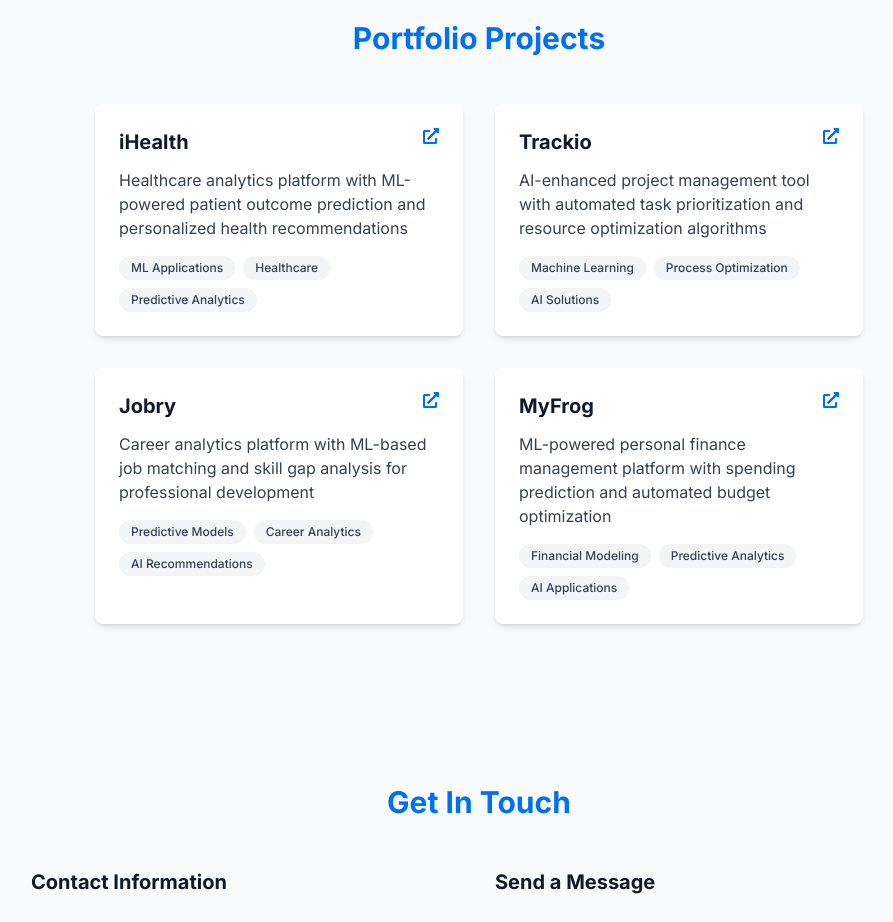
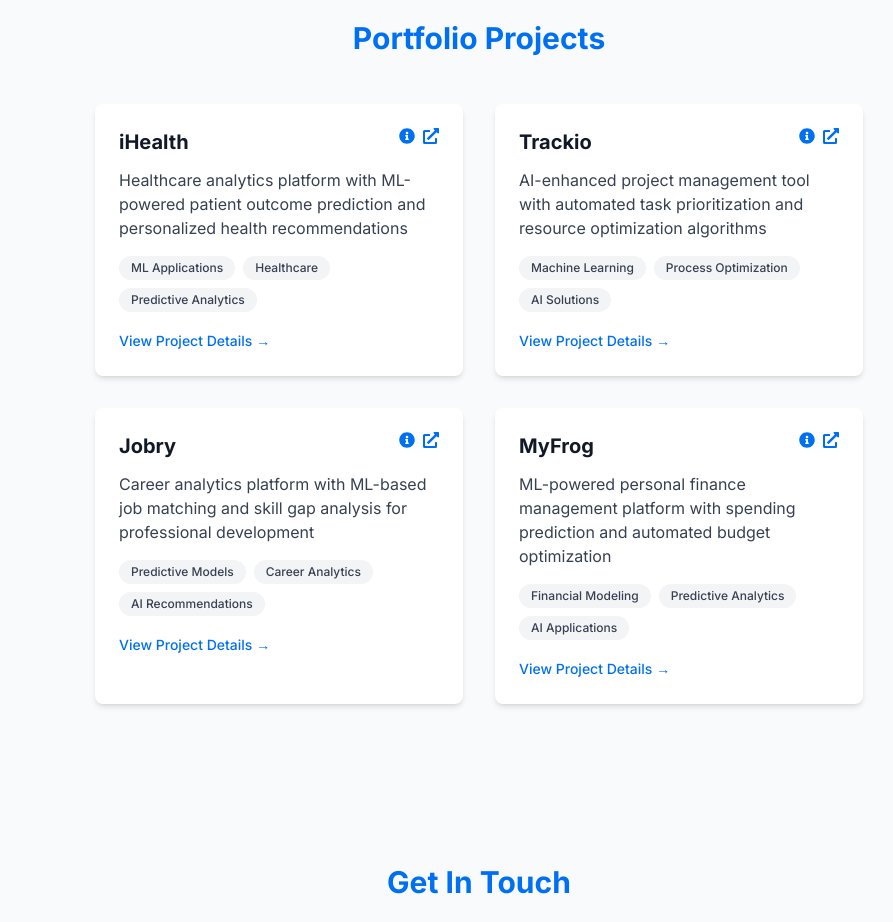
Before and after one commit to ulvibashir/profile, a Next.js app: page / in a window 1280 px wide. Shown: the part 3820-4742 px from the top of the page, without its empty margins (161-1054 px from the left). Built offline with nearby package versions, Linux system fonts and the light colour scheme.

Commit message:
Update PortfolioProjects.tsx

```diff
--- a/src/components/PortfolioProjects.tsx
+++ b/src/components/PortfolioProjects.tsx
@@ -1,29 +1,34 @@
 'use client'
 
 import { motion } from 'framer-motion'
-import { FaExternalLinkAlt } from 'react-icons/fa'
+import { FaExternalLinkAlt, FaInfoCircle } from 'react-icons/fa'
+import Link from 'next/link'
 
 const projectsData = [
   {
     title: 'iHealth',
+    slug: 'ihealth',
     url: 'https://www.ihealth.ink/',
     description: 'Healthcare analytics platform with ML-powered patient outcome prediction and personalized health recommendations',
     tags: ['ML Applications', 'Healthcare', 'Predictive Analytics']
   },
   {
     title: 'Trackio',
+    slug: 'trackio',
     url: 'https://www.trackio.art/',
     description: 'AI-enhanced project management tool with automated task prioritization and resource optimization algorithms',
     tags: ['Machine Learning', 'Process Optimization', 'AI Solutions']
   },
   {
     title: 'Jobry',
+    slug: 'jobry',
     url: 'https://www.jobry.me/',
     description: 'Career analytics platform with ML-based job matching and skill gap analysis for professional development',
     tags: ['Predictive Models', 'Career Analytics', 'AI Recommendations']
   },
   {
     title: 'MyFrog',
+    slug: 'myfrog',
     url: 'https://www.myfrog.me/',
     description: 'ML-powered personal finance management platform with spending prediction and automated budget optimization',
     tags: ['Financial Modeling', 'Predictive Analytics', 'AI Applications']
@@ -48,6 +53,7 @@ const PortfolioProjects = () => {
               <ProjectCard
                 key={index}
                 title={project.title}
+                slug={project.slug}
                 url={project.url}
                 description={project.description}
                 tags={project.tags}
@@ -62,14 +68,15 @@ const PortfolioProjects = () => {
 }
 
 interface ProjectCardProps {
-  title: string
-  url: string
-  description: string
-  tags: string[]
-  index: number
+  title: string;
+  slug: string;
+  url: string;
+  description: string;
+  tags: string[];
+  index: number;
 }
 
-const ProjectCard = ({ title, url, description, tags, index }: ProjectCardProps) => {
+const ProjectCard = ({ title, slug, url, description, tags, index }: ProjectCardProps) => {
   return (
     <motion.div
       initial={{ opacity: 0, y: 20 }}
@@ -81,6 +88,14 @@ const ProjectCard = ({ title, url, description, tags, index }: ProjectCardProps)
       <div className="p-6">
         <div className="flex justify-between items-start mb-3">
           <h3 className="text-xl font-bold">{title}</h3>
+          <div className="flex space-x-2">
+            <Link
+              href={`/portfolio/${slug}`}
+              className="text-primary hover:text-blue-600 transition-colors"
+              aria-label={`Learn more about ${title}`}
+            >
+              <FaInfoCircle />
+            </Link>
             <a
               href={url}
               target="_blank"
@@ -90,6 +105,7 @@ const ProjectCard = ({ title, url, description, tags, index }: ProjectCardProps)
             >
               <FaExternalLinkAlt />
             </a>
+          </div>
         </div>
         <p className="text-gray-700 mb-4">{description}</p>
         <div className="flex flex-wrap gap-2">
@@ -102,6 +118,14 @@ const ProjectCard = ({ title, url, description, tags, index }: ProjectCardProps)
             </span>
           ))}
         </div>
+        <div className="mt-4">
+          <Link
+            href={`/portfolio/${slug}`}
+            className="text-primary hover:text-blue-600 transition-colors text-sm font-medium"
+          >
+            View Project Details →
+          </Link>
+        </div>
       </div>
     </motion.div>
   )
```
Lines whose indentation alone changed are shown as unchanged.
